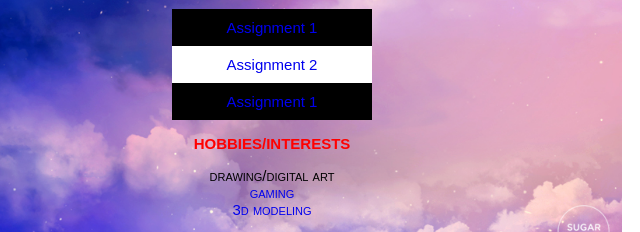
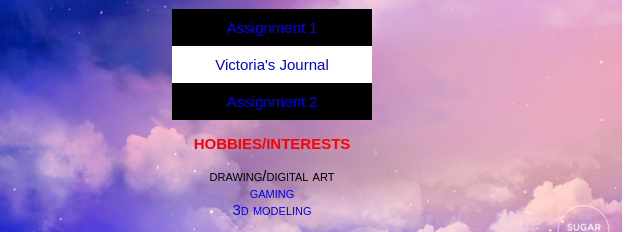
Before and after one commit to SleepyNhi/homepage, a plain HTML site: page index.html in a window 1280 px wide. Shown: the part 1213-1445 px from the top of the page, 368-1008 px from the left. Drawn offline with Linux system fonts and the light colour scheme.

Commit message:
Create index.html

```diff
--- a/index.html
+++ b/index.html
@@ -49,13 +49,13 @@
 			</tr>
 
 			<tr id="trwhite">
-			<td><a class="link-item" href="https://github.com/SleepyNhi/SummerWebPro">Assignment 2</a> </td>
+			<td><a class="link-item" href="http://codd.cs.gsu.edu/~ntuong1/VictoriaJournal.html">Victoria's Journal</a> </td>
 
 			</tr>
 
 
 			<tr>
-			<td><a class="link-item" href="https://github.com/SleepyNhi/SummerWebPro">Assignment 1</a> </td>
+			<td><a class="link-item" href="https://github.com/SleepyNhi/SummerWebPro">Assignment 2</a> </td>
 
 			</tr>
 
```
